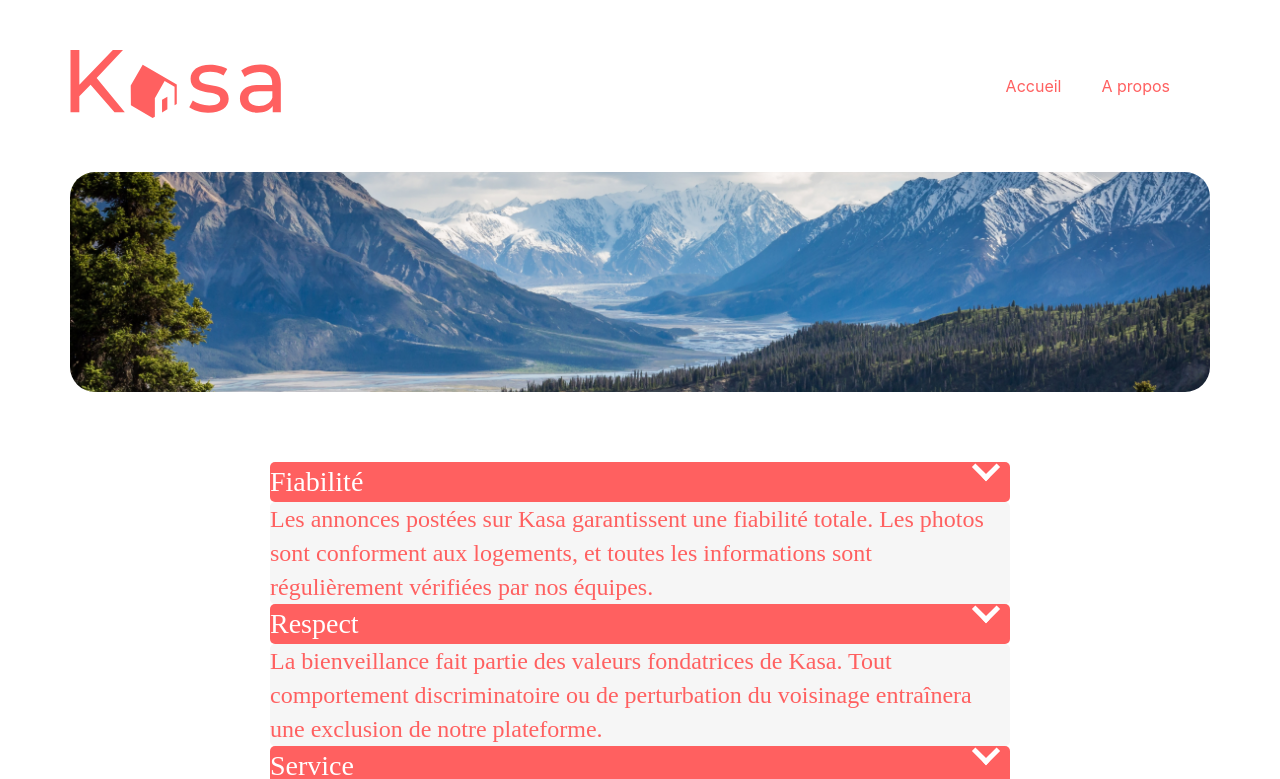
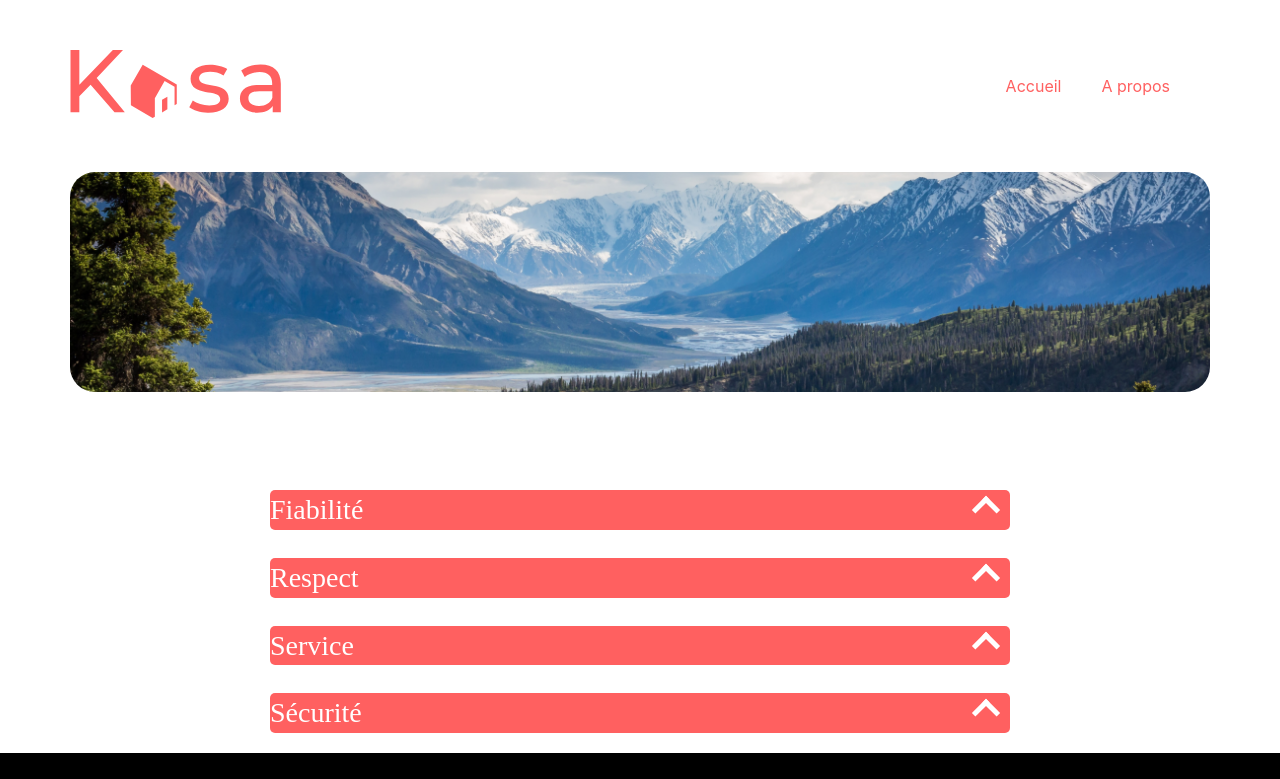
Before and after one commit to EtienneTrzpit/kasa, a React (Create React App) app: page /about in a window 1280 px wide. Shown: the top 779 px of the page. Built offline with nearby package versions, Linux system fonts and the light colour scheme.

Commit message:
wrapper transition

```diff
--- a/src/assets/style/accordion.scss
+++ b/src/assets/style/accordion.scss
@@ -3,11 +3,21 @@
   margin-right: 250px;
   margin-top: 50px;
   display: flex;
+  flex-direction: column;
   flex-wrap: wrap;
   justify-content: center;
   padding: 20px;
 }
 
+.wrapper {
+  display: grid;
+  grid-template-rows: 0fr;
+  //transition de hauteur pour faire apparaitre le contenu
+  transition: grid-template-rows 0.5s ease-in-out;
+  &.is-open {
+    grid-template-rows: 1fr;
+  }
+}
 .accordion-title {
   border-radius: 5px;
   background-color: #ff6060;
@@ -19,6 +29,7 @@
   line-height: 142.6%; /* 25.668px */
   display: flex;
   justify-content: space-between;
+  margin-top: 1em;
 }
 
 .accordion-content {
@@ -30,11 +41,12 @@
   font-style: normal;
   font-weight: 400;
   line-height: 142.6%; /* 25.668px */
+  overflow: hidden;
 }
 
 .arrow-down {
   position: relative;
-  top: -5px;
+  top: 10px;
   content: "";
   display: inline-block;
   width: 15px;
@@ -44,10 +56,12 @@
   transform: rotate(135deg);
   margin-right: 0.5em;
   margin-left: 1em;
+  //transition de rotation pour faire arrow-up
+  transition: transform 0.5s ease-in-out;
 }
 .arrow-up {
   position: relative;
-  top: -5px;
+  top: 10px;
   content: "";
   display: inline-block;
   width: 15px;
@@ -57,4 +71,6 @@
   transform: rotate(-45deg);
   margin-right: 0.5em;
   margin-left: 1em;
+  //transition de rotation pour faire arrow-down
+  transition: transform 0.5s ease-in-out;
 }
--- a/src/components/MainAbout.jsx
+++ b/src/components/MainAbout.jsx
@@ -1,4 +1,5 @@
 import "../assets/style/accordion.scss";
+import { useState } from "react";
 
 export default function MainAbout() {
   let accordionTitle = ["Fiabilité", "Respect", "Service", "Sécurité"];
@@ -8,15 +9,36 @@ export default function MainAbout() {
     "La bienveillance fait partie des valeurs fondatrices de Kasa. Tout comportement discriminatoire ou de perturbation du voisinage entraînera une exclusion de notre plateforme.",
     "La sécurité est la priorité de Kasa. Aussi bien pour nos hôtes que pour les voyageurs, chaque logement correspond aux critères de sécurité établis par nos services. En laissant une note aussi bienà l'hôte qu'au locataire, cela permet à nos équipes de vérifier que les standards sont bien respectés. Nous organisons également des ateliers sur la sécurité domestique pour nos hôtes.",
   ];
+  const [selected, setSelected] = useState(null);
+  const toggle = (index) => {
+    if (selected === index) {
+      return setSelected(null);
+    }
+    setSelected(index);
+  };
+
   return (
     <div className="accordions">
       {accordionTitle.map((title, index) => (
-        <div className="accordion">
+        <div className={selected === index ? "accordion show" : "accordion"}>
           <div className="accordion-title">
             {title}
-            <span className="arrow-down"></span>
+            <span
+              className={selected === index ? "arrow-down" : "arrow-up"}
+              onClick={() => toggle(index)}
+            ></span>
           </div>
-          <div className="accordion-content">{accordionContent[index]}</div>
+          <div className={selected === index ? "wrapper is-open" : "wrapper"}>
+            <div
+              className={
+                selected === index
+                  ? "accordion-content show"
+                  : "accordion-content hide"
+              }
+            >
+              {accordionContent[index]}
+            </div>
+          </div>
         </div>
       ))}
     </div>
```
